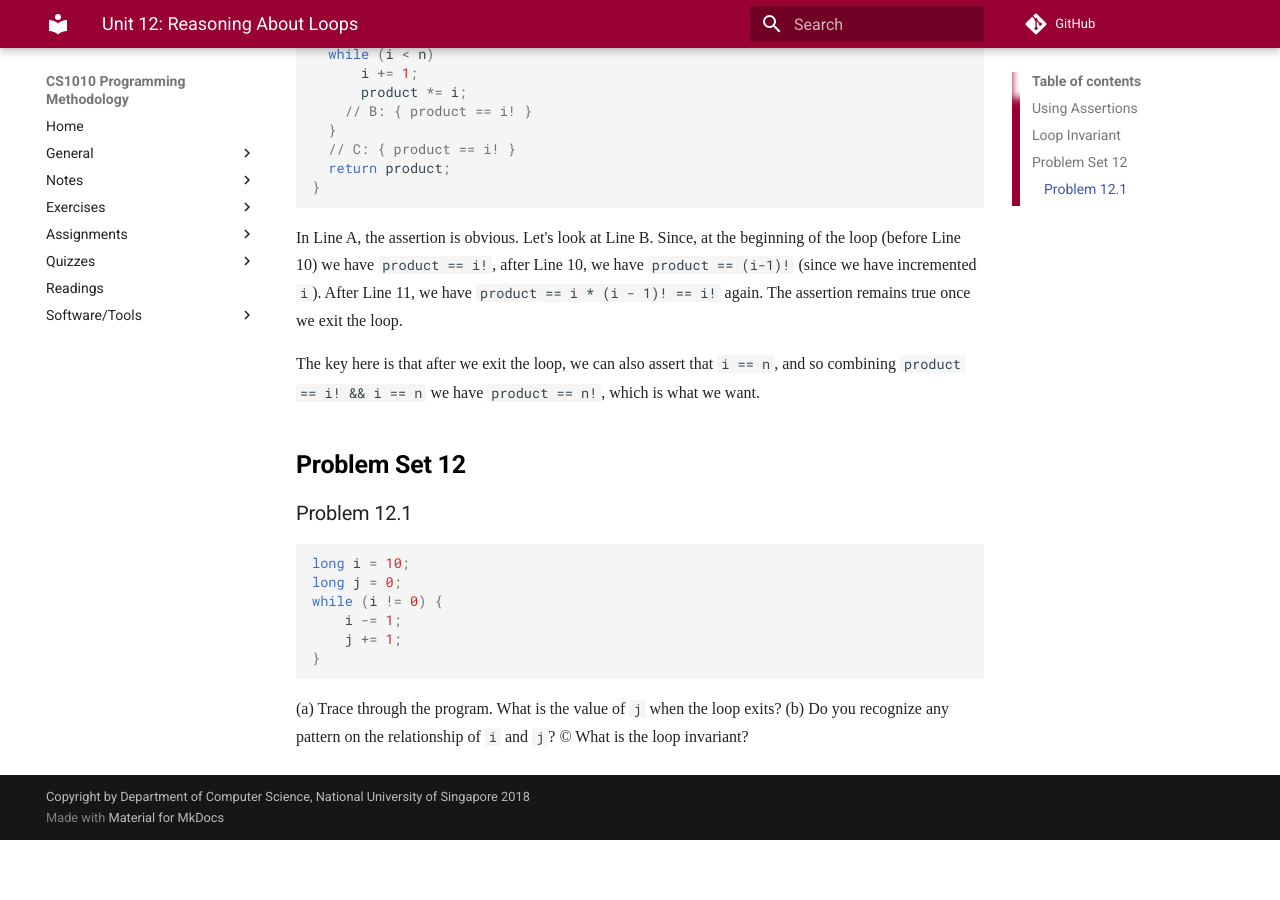
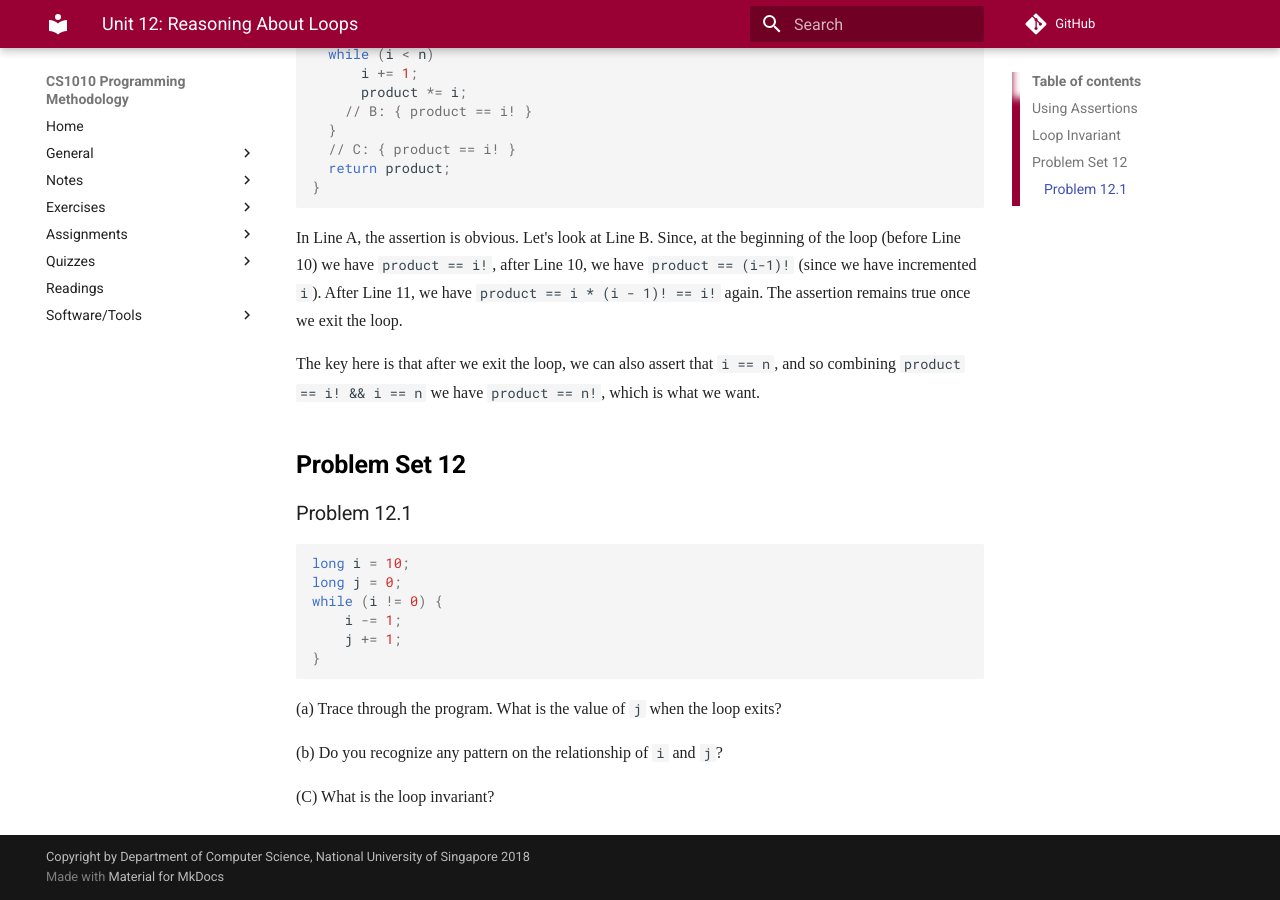
Before and after one commit to LL-Pengfei/CS1010-AY1819S1-Personal, an MkDocs documentation site: the page built from docs/12-invariant.md, in a window 1280 px wide and 900 px high, scrolled down 2270 px. Built offline with MkDocs 1.6.1 and Material for MkDocs 9.7.7, drawn with Linux system fonts in a browser that asks for light colours; nearby versions of some CDN libraries; some web fonts are replaced; comment, search, counter and statistics services are not loaded; old or Windows-style settings are respelled for this version of MkDocs; before the commit the page ends 3110 px from its top, so only the background shows below that.

Commit message:
Fix formatting

````diff
--- a/docs/12-invariant.md
+++ b/docs/12-invariant.md
@@ -115,5 +115,7 @@ while (i != 0) {
 ```
 
 (a) Trace through the program.  What is the value of `j` when the loop exits?
+
 (b) Do you recognize any pattern on the relationship of `i` and `j`?
-(c) What is the loop invariant?
+
+(C) What is the loop invariant?
````
